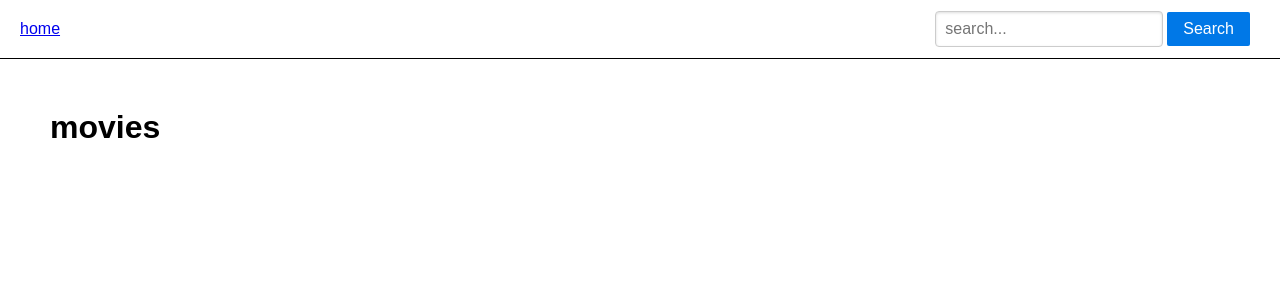
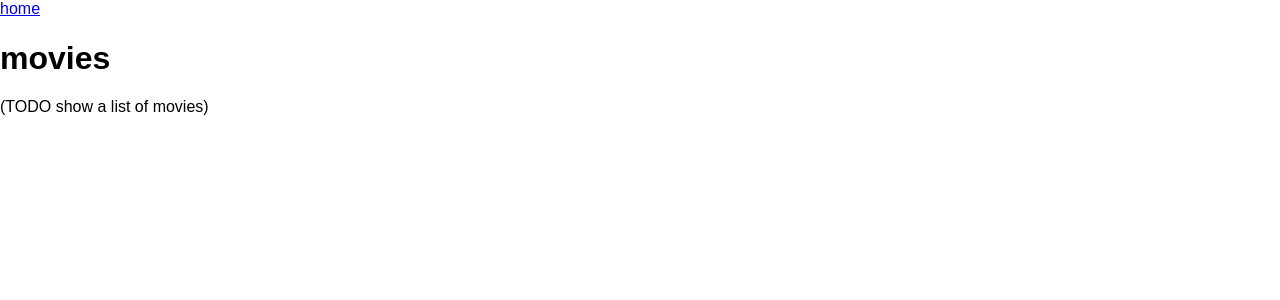
Before and after one commit to umn-5117-f18/in-class-10-01, a Flask app: page / in a window 1280 px wide. Shown: the top 300 px of the page. Run offline with Flask 2, Linux system fonts and the light colour scheme; data that the repository does not hold is empty; some libraries are stand-ins or nearby versions.

Commit message:
remove stuff

```diff
--- a/app.py
+++ b/app.py
@@ -11,25 +11,20 @@ app = Flask(__name__)
 def initialize():
     db.setup()
 
-@app.errorhandler(404)
-def page_not_found(error):
-    return render_template("404.html"), 404
-
 @app.route('/')
 def home():
     with db.get_db_cursor() as cur:
-        cur.execute("SELECT * FROM movie")
-        movies = [record for record in cur]
+        # TODO
+        movies = None
     return render_template("home.html", movies=movies)
 
 @app.route('/movies/<movie_id>')
 def movie(movie_id):
     with db.get_db_cursor() as cur:
-        cur.execute("SELECT * FROM movie where movie_id=%s", (movie_id,))
-        movie = cur.fetchone()
+        # TODO
+        movie = None
 
-    if not movie:
-        return abort(404)
+    # TODO 404 if not found
 
     return render_template("movie.html", movie=movie)
 
@@ -44,14 +39,11 @@ def genre(genre):
 def search():
     query = request.args.get('query')
     if not query:
-        # TODO flash
         redirect('home')
 
     with db.get_db_cursor() as cur:
-        # XXX: hack for query wildcard characters w/ correct escaping
-        query_wildcard = f"%{query}%"
-        cur.execute("SELECT * FROM movie where title ilike (%s)", (query_wildcard,))
-        movies = [record for record in cur]
+        # TODO like query
+        movies = None
     return render_template("home.html", movies=movies)
 
 
--- a/static/style.css
+++ /dev/null
@@ -1,17 +0,0 @@
-body #menu {
-  padding: 20px;
-  border-bottom: 1px solid black;
-}
-
-@media only screen and (min-width: 600px) {
-  #search-box {
-    display: inline-block;
-    position: absolute;
-    top: 5px;
-    right: 30px;
-  }
-}
-
-#content {
-  margin: 50px;
-}
--- a/templates/base.html
+++ b/templates/base.html
@@ -10,12 +10,12 @@
   <div id="menu">
     <a href="{{ url_for("home") }}">home</a>
 
-    <form id="search-box" class="pure-form" method="get" action="{{ url_for('search') }}">
+    <!-- <form id="search-box" class="pure-form">
         <fieldset>
             <input name="query" type="text" placeholder="search...">
             <button type="submit" class="pure-button pure-button-primary">Search</button>
         </fieldset>
-    </form>
+    </form> -->
 
   </div>
   <div id="content" style="">{% block content %}{% endblock %}</div>
--- a/templates/home.html
+++ b/templates/home.html
@@ -6,10 +6,6 @@
 
 <h1>movies</h1>
 
-{% for m in movies %}
-  <p>
-    <a href="{{ url_for('movie', movie_id=m.movie_id) }}">{{ m.title }} ({{ m.release_year }})</a>
-  </p>
-{% endfor %}
+(TODO show a list of movies)
 
 {% endblock %}
```
